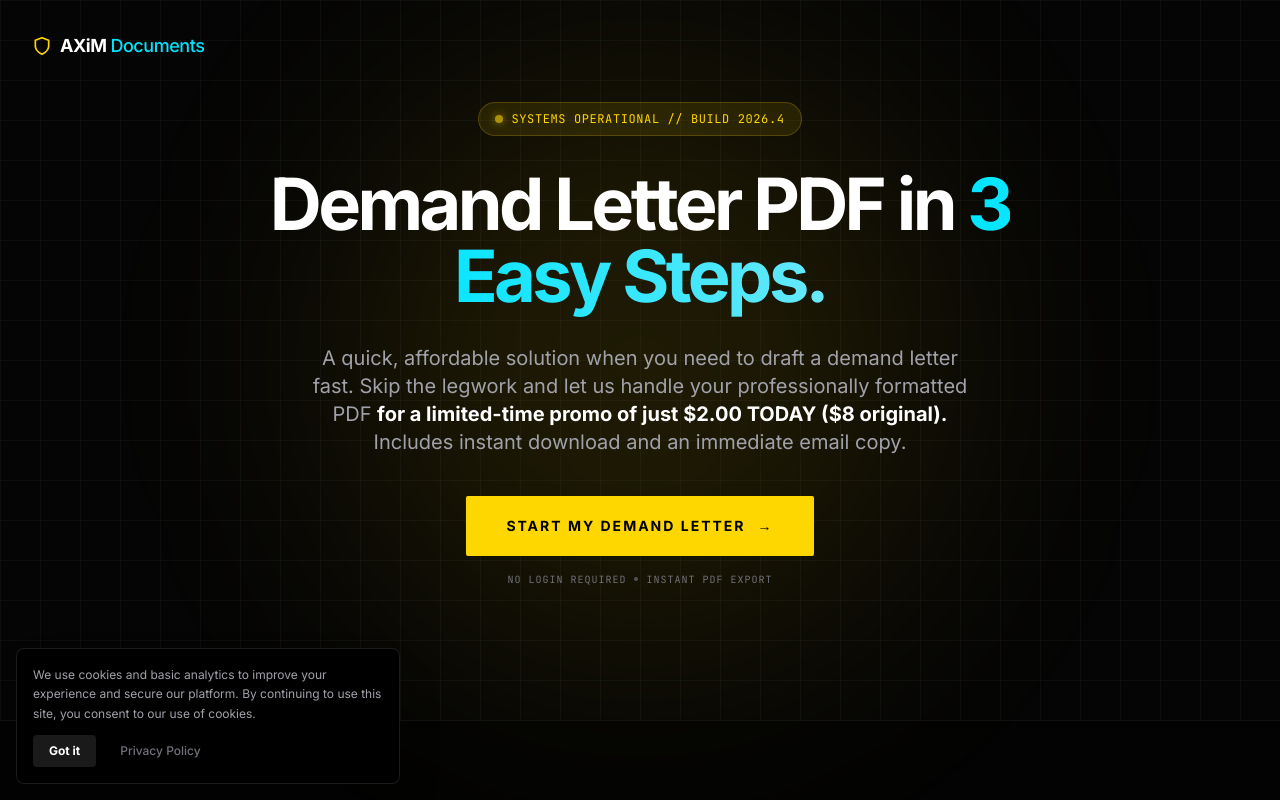
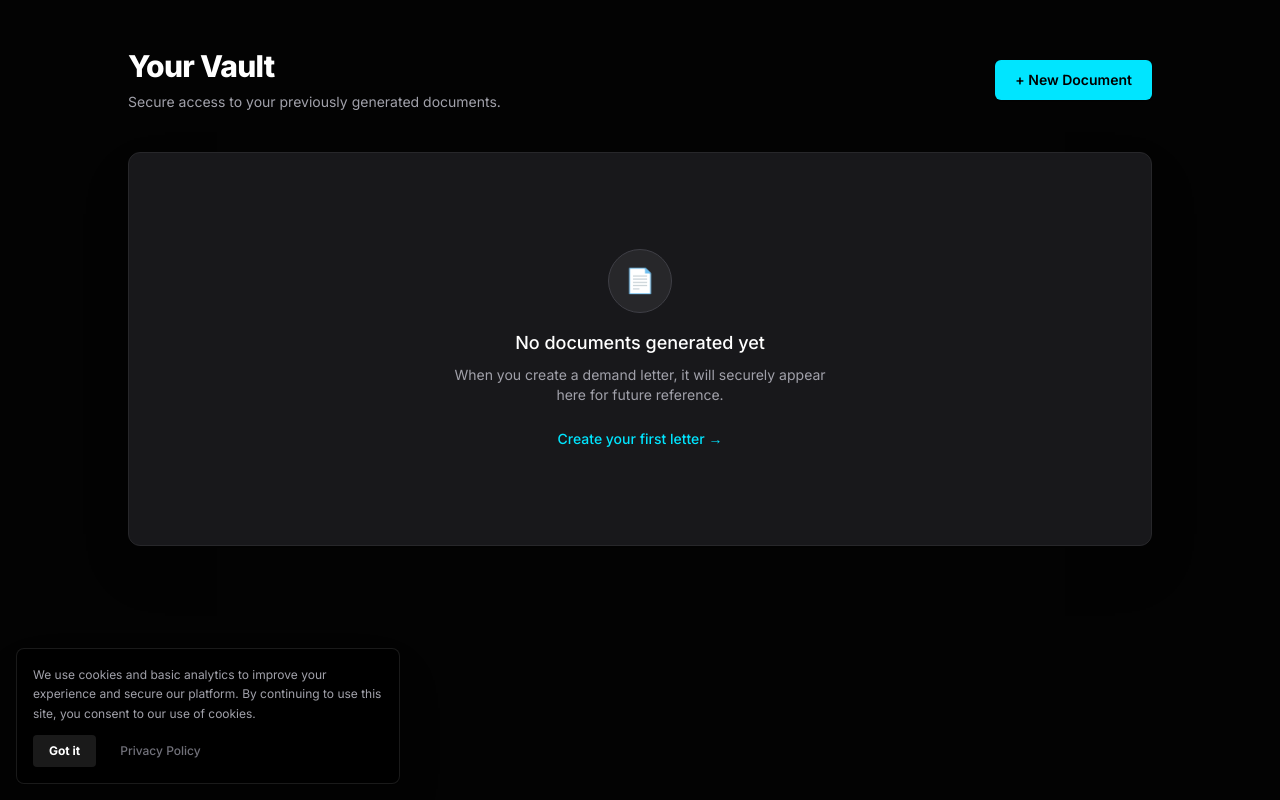
Before and after one commit to JimEllars/Decentralized-Demand-Letter-Generator-Development-8155, a React (Vite) app: page /dashboard in a window 1280 px wide. Before the commit this address led to /start. Shown: the top 800 px of the page. Built offline with nearby package versions, Linux system fonts and the light colour scheme.

Commit message:
feat(dashboard): modernize vault UI, add lazy routes and history persistence (#348)
Co-authored-by: JimEllars <5588701+JimEllars@users.noreply.github.com>

```diff
--- a/src/App.jsx
+++ b/src/App.jsx
@@ -8,18 +8,27 @@ const DemandGenerator = lazy(() => import('./components/DemandGenerator'));
 const SuccessPage = lazy(() => import('./components/SuccessPage'));
 const Terms = lazy(() => import('./components/Terms'));
 const Privacy = lazy(() => import('./components/Privacy'));
+const Dashboard = lazy(() => import('./pages/Dashboard'));
+const ContentAnalytics = lazy(() => import('./components/admin/ContentAnalytics'));
 
 const App = () => {
   return (
     <Router>
       <div className="flex flex-col min-h-screen bg-bg-void">
         <main className="flex-grow">
-          <Suspense fallback={<div className="flex h-screen items-center justify-center text-zinc-400">Loading...</div>}>
+          <Suspense fallback={
+            <div className="flex flex-col h-screen items-center justify-center bg-bg-void">
+              <div className="w-12 h-12 border-4 border-zinc-800 border-t-axim-teal rounded-full animate-spin mb-4"></div>
+              <div className="text-zinc-500 font-mono text-xs uppercase tracking-widest animate-pulse">Loading Workspace</div>
+            </div>
+          }>
             <Routes>
               <Route path="/start" element={<DemandLanding />} />
               <Route path="/state/:stateId" element={<DemandLanding />} />
               <Route path="/app/demand-generator" element={<DemandGenerator />} />
               <Route path="/success" element={<SuccessPage />} />
+              <Route path="/dashboard" element={<Dashboard />} />
+              <Route path="/admin/analytics" element={<ContentAnalytics />} />
               <Route path="/terms" element={<Terms />} />
               <Route path="/privacy" element={<Privacy />} />
               <Route path="/test-success" element={<Navigate to="/success?session_id=AXM-12345" replace />} />
--- a/src/components/SuccessPage.jsx
+++ b/src/components/SuccessPage.jsx
@@ -1,7 +1,7 @@
 import { logSystemEvent } from '../utils/telemetry';
 import { useEffect, useState, useRef } from 'react';
 import { useSearchParams, useNavigate } from 'react-router-dom';
-import { useLetterStore } from '../hooks/useLetterStore';
+import { useLetterStore, useHistoryStore } from '../hooks/useLetterStore';
 import { verifyPaymentSession, deliverDocumentViaEmail, deliverOrchestratedDocument } from '../services/paymentService';
 import { calculateTotal } from '../utils/calculations';
 import { TONE_TEMPLATES } from '../utils/constants';
@@ -29,6 +29,7 @@ const SuccessPage = () => {
   const navigate = useNavigate();
   const toast = useToast();
   const { formData, resetForm, isInitialized } = useLetterStore(DEFAULT_FORM_DATA);
+  const addDocument = useHistoryStore(state => state.addDocument);
   const [emailSentSuccessfully, setEmailSentSuccessfully] = useState(() => {
     const sessionId = searchParams.get('session_id');
     return sessionStorage.getItem(`axim_email_sent_${sessionId}`) === 'true';
@@ -261,6 +262,22 @@ const SuccessPage = () => {
   };
 
   // Auto-send email if user provided one during checkout
+  const hasSavedHistory = useRef(false);
+
+  useEffect(() => {
+    if (verificationStatus === 'success' && formData && !hasSavedHistory.current) {
+        hasSavedHistory.current = true;
+        addDocument({
+          id: Date.now().toString(),
+          recipient: formData.debtorName || 'Unknown Recipient',
+          amount: formData.principalAmount || 0,
+          date: new Date().toISOString(),
+          status: 'Delivered',
+          type: 'Demand Letter'
+        });
+    }
+  }, [verificationStatus, formData, addDocument]);
+
   useEffect(() => {
     let isMounted = true;
     if (verificationStatus === 'success' && email && !hasSentInitialEmail.current && pdfBase64) {
--- a/src/hooks/useLetterStore.js
+++ b/src/hooks/useLetterStore.js
@@ -128,3 +128,18 @@ export const useLetterStore = (initialDataOrFn) => {
     resetForm: resetFormWrapped
   };
 };
+
+
+export const useHistoryStore = create(
+  persist(
+    (set) => ({
+      history: [],
+      addDocument: (doc) => set((state) => ({ history: [doc, ...state.history] })),
+      clearHistory: () => set({ history: [] })
+    }),
+    {
+      name: 'axim_document_history',
+      storage: createJSONStorage(() => localStorage)
+    }
+  )
+);
--- a/src/pages/Dashboard.jsx
+++ b/src/pages/Dashboard.jsx
@@ -1,13 +1,105 @@
 import React from 'react';
 import ErrorBoundary from '../components/ErrorBoundary';
+import { useHistoryStore } from '../hooks/useLetterStore';
+import { Link } from 'react-router-dom';
 
 const Dashboard = () => {
+  const history = useHistoryStore(state => state.history) || [];
+
   return (
     <ErrorBoundary>
-      <div className="p-8 text-white">
-        <h1 className="text-2xl font-bold mb-4">Dashboard</h1>
-        <p>Welcome to your portal.</p>
-        {/* Intentionally left barebones to represent the "main dashboard rendering logic" */}
+      <div className="min-h-screen bg-bg-void py-12 px-4 sm:px-6 lg:px-8 flex justify-center">
+        <div className="max-w-5xl w-full">
+          <div className="flex items-center justify-between mb-10">
+            <div>
+              <h1 className="text-3xl font-extrabold text-white tracking-tight">Your Vault</h1>
+              <p className="mt-2 text-sm text-zinc-400">Secure access to your previously generated documents.</p>
+            </div>
+            <Link
+              to="/app/demand-generator"
+              className="px-5 py-2.5 bg-axim-teal text-black text-sm font-semibold rounded-md hover:bg-white hover:shadow-[0_0_15px_rgba(0,229,255,0.4)] transition-all duration-300 shadow-sm"
+            >
+              + New Document
+            </Link>
+          </div>
+
+          <div className="bg-zinc-900 border border-zinc-800 rounded-xl shadow-2xl overflow-hidden">
+            {history.length === 0 ? (
+              <div className="py-24 flex flex-col items-center justify-center text-center">
+                <div className="w-16 h-16 bg-zinc-800 rounded-full flex items-center justify-center mb-4 border border-zinc-700">
+                  <span className="text-2xl text-zinc-500">📄</span>
+                </div>
+                <h3 className="text-lg font-medium text-white mb-2">No documents generated yet</h3>
+                <p className="text-sm text-zinc-400 max-w-sm mb-6">When you create a demand letter, it will securely appear here for future reference.</p>
+                <Link
+                  to="/app/demand-generator"
+                  className="text-axim-teal text-sm font-medium hover:text-white transition-colors"
+                >
+                  Create your first letter &rarr;
+                </Link>
+              </div>
+            ) : (
+              <div className="overflow-x-auto">
+                <table className="min-w-full divide-y divide-zinc-800">
+                  <thead className="bg-zinc-900/50">
+                    <tr>
+                      <th scope="col" className="px-6 py-4 text-left text-xs font-semibold text-zinc-400 uppercase tracking-wider">
+                        Document
+                      </th>
+                      <th scope="col" className="px-6 py-4 text-left text-xs font-semibold text-zinc-400 uppercase tracking-wider">
+                        Recipient
+                      </th>
+                      <th scope="col" className="px-6 py-4 text-left text-xs font-semibold text-zinc-400 uppercase tracking-wider">
+                        Amount
+                      </th>
+                      <th scope="col" className="px-6 py-4 text-left text-xs font-semibold text-zinc-400 uppercase tracking-wider">
+                        Date Created
+                      </th>
+                      <th scope="col" className="px-6 py-4 text-left text-xs font-semibold text-zinc-400 uppercase tracking-wider">
+                        Status
+                      </th>
+                    </tr>
+                  </thead>
+                  <tbody className="divide-y divide-zinc-800 bg-zinc-900">
+                    {history.map((doc, idx) => (
+                      <tr key={doc.id || idx} className="hover:bg-zinc-800/50 transition-colors duration-150 group">
+                        <td className="px-6 py-5 whitespace-nowrap">
+                          <div className="flex items-center">
+                            <div className="flex-shrink-0 h-10 w-10 bg-axim-teal/10 rounded flex items-center justify-center border border-axim-teal/20 group-hover:bg-axim-teal/20 transition-colors">
+                              <span className="text-axim-teal text-sm">PDF</span>
+                            </div>
+                            <div className="ml-4">
+                              <div className="text-sm font-medium text-white">{doc.type || 'Demand Letter'}</div>
+                              <div className="text-xs text-zinc-500 font-mono">ID: {doc.id ? doc.id.slice(-6) : 'N/A'}</div>
+                            </div>
+                          </div>
+                        </td>
+                        <td className="px-6 py-5 whitespace-nowrap">
+                          <div className="text-sm text-zinc-300">{doc.recipient}</div>
+                        </td>
+                        <td className="px-6 py-5 whitespace-nowrap text-sm text-zinc-300">
+                          {doc.amount ? `$${Number(doc.amount).toFixed(2)}` : 'N/A'}
+                        </td>
+                        <td className="px-6 py-5 whitespace-nowrap text-sm text-zinc-400">
+                          {new Date(doc.date).toLocaleDateString(undefined, {
+                            year: 'numeric',
+                            month: 'short',
+                            day: 'numeric'
+                          })}
+                        </td>
+                        <td className="px-6 py-5 whitespace-nowrap">
+                          <span className="px-2.5 py-1 inline-flex text-xs leading-5 font-semibold rounded-full bg-axim-teal/10 text-axim-teal border border-axim-teal/20">
+                            {doc.status || 'Delivered'}
+                          </span>
+                        </td>
+                      </tr>
+                    ))}
+                  </tbody>
+                </table>
+              </div>
+            )}
+          </div>
+        </div>
       </div>
     </ErrorBoundary>
   );
```
Also changed, not shown: 1 other file (tests, documents, lock files or other folders).
